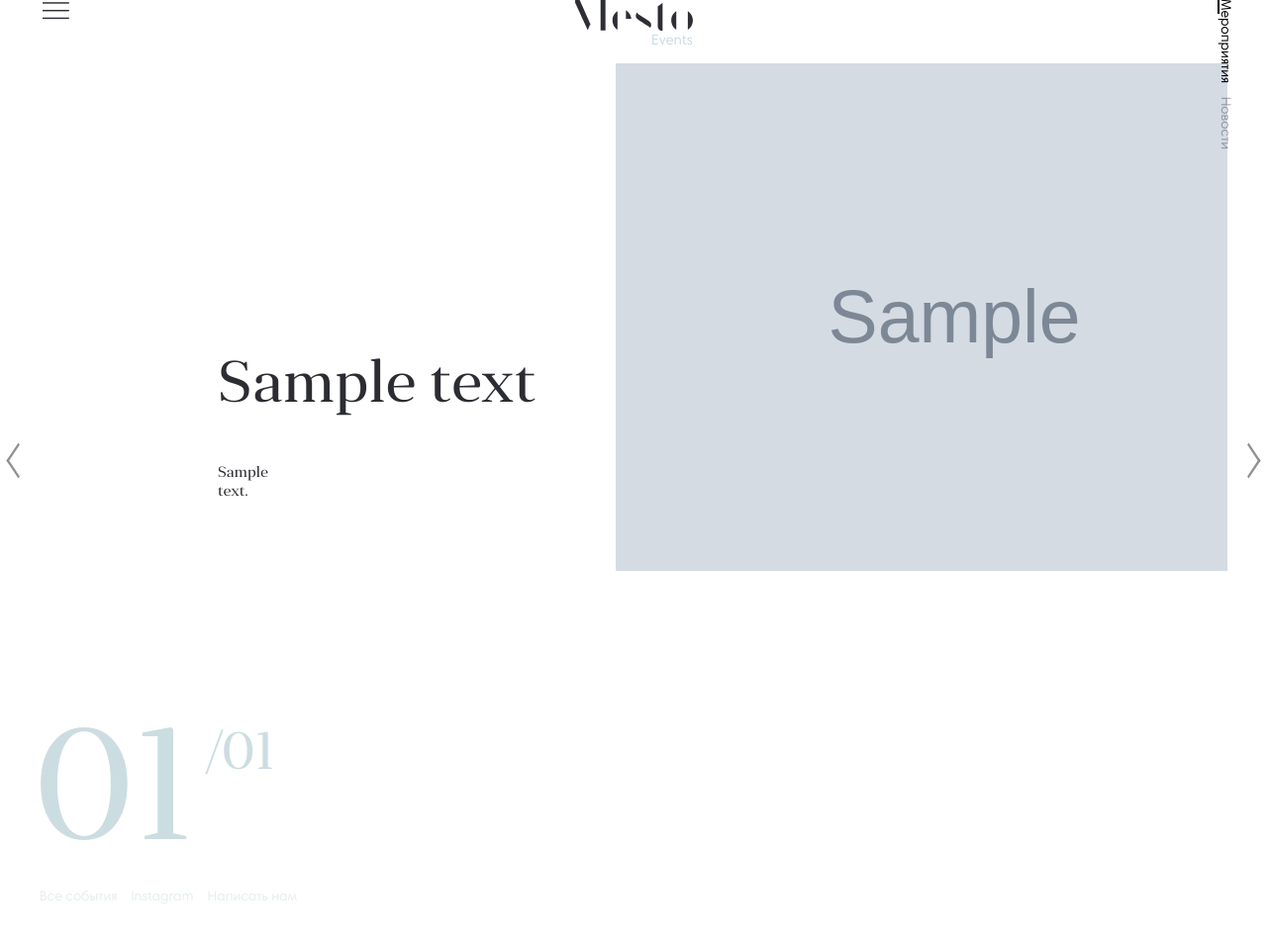
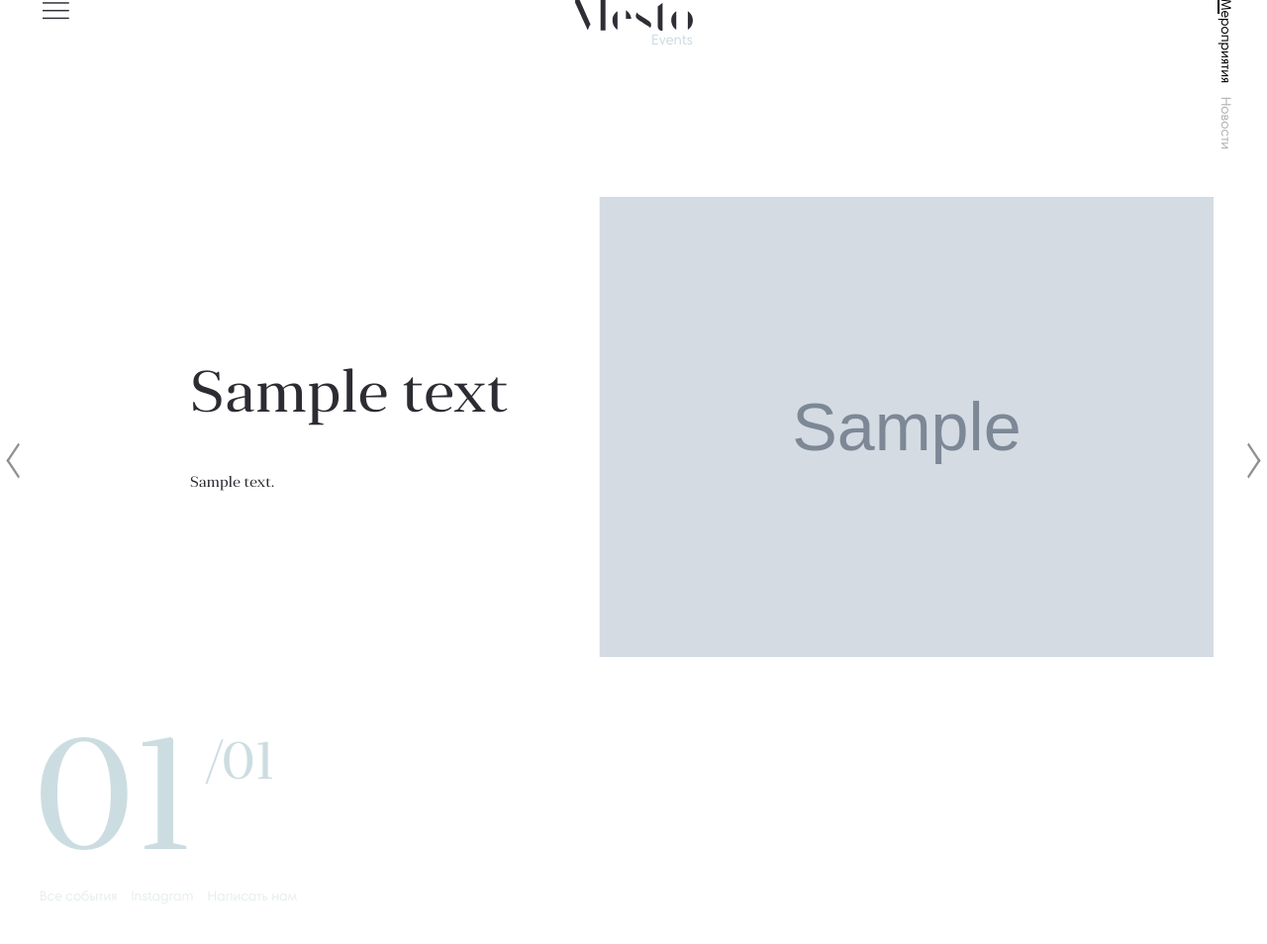
Before and after one commit to ErDmKo/frontend-examle, a Django app: template events/templates/events/top.html in a window 1280 px wide. Shown: the part 41-995 px from the top of the page at 99% size. Run offline with Django 3.2, Linux system fonts and the light colour scheme; the template is opened without the code that fills it: values that come from a table or form of the project are taken from there, others are empty; tables that the repository leaves empty hold one stand-in row (values such as "Sample post"); grey boxes marked "Sample" are stand-in pictures; parts of the project's set-up code (start-up, migrations or seed data) failed here and were passed over; some libraries are stand-ins or nearby versions.

Commit message:
Top general mechanic

```diff
--- a/events/templates/events/inc/itemPreview.html
+++ b/events/templates/events/inc/itemPreview.html
@@ -1,6 +1,6 @@
 <a
     href="{% url request.resolver_match.namespace|add:":detail" slug=object.slug %}"
-    class="itemPreview fadeAnimator__ancor {{ modificator }}">
+    class="topEventList__content itemPreview fadeAnimator__ancor {{ modificator }}">
     <figure class="itemPreview__figure">
         <img class="itemPreview__image" src="{{ object.image.url }}"/>
         <figcaption class="itemPreview__wrapper">
--- a/mesto/static/mesto/css/main.css
+++ b/mesto/static/mesto/css/main.css
@@ -446,6 +446,10 @@ table {
   box-sizing: border-box;
   padding: 17px;
   padding-bottom: 35px;
+  -webkit-user-select: none;
+     -moz-user-select: none;
+      -ms-user-select: none;
+          user-select: none;
   position: relative;
 }
 
@@ -454,6 +458,10 @@ table {
 }
 
 .baseEvents__header {
+  -webkit-user-select: none;
+     -moz-user-select: none;
+      -ms-user-select: none;
+          user-select: none;
   text-align: center;
 }
 
@@ -708,6 +716,10 @@ table {
 }
 
 .itemPreview__content {
+  -webkit-user-select: all;
+     -moz-user-select: all;
+      -ms-user-select: all;
+          user-select: all;
   font: 15px 'anglecia_pro_titleregular';
   text-align: left;
 }
@@ -1072,7 +1084,7 @@ html a {
   }
 
   .baseEvents {
-    padding: 40px;
+    padding: 0px;
   }
 
   .baseEvents__subheader {
@@ -1085,7 +1097,7 @@ html a {
 
   .baseEvents__header {
     position: relative;
-    margin: 0 auto;
+    margin: 40px auto 0;
     width: 120px;
   }
 
@@ -1117,33 +1129,61 @@ html a {
     opacity: 1;
   }
 
+  .topEventList {
+    overflow-x: auto;
+  }
+
   .topEventList__date {
-    left: -7px;
+    left: 33px;
     -webkit-transform: translateX(0%);
         -ms-transform: translateX(0%);
             transform: translateX(0%);
     opacity: 1;
-    bottom: 70px;
+    bottom: 140px;
+  }
+
+  .topEventList__wrapper {
+    height: 100%;
+  }
+
+  .topEventList__wrapper .topEventList__content {
+    width: 99%;
+    position: relative;
+  }
+
+  .topEventList__wrapper .topEventList__content,
+  .topEventList__wrapper:after {
+    display: inline-block;
+    vertical-align: middle;
+  }
+
+  .topEventList__wrapper:after {
+    content: '';
+    width: 1px;
+    height: 100%;
   }
 
   .itemPreview.top .itemPreview__image {
-    margin-left: calc(50% + 40px);
-    width: auto;
-    height: 60%;
-    left: calc(50% - 30px);
+    width: 70%;
+    margin-top: -200px;
+    -webkit-transform: translateX(calc(50% - 30px));
+        -ms-transform: translateX(calc(50% - 30px));
+            transform: translateX(calc(50% - 30px));
   }
 
   .itemPreview.top .itemPreview__wrapper {
     position: absolute;
-    top: calc(50% - 70px);
+    top: calc(50% - 110px);
     -webkit-transform: translateY(-50%);
         -ms-transform: translateY(-50%);
             transform: translateY(-50%);
     z-index: 1;
+    left: 0px;
+    right: 0px;
   }
 
   .itemPreview.top .itemPreview__content {
-    width: calc(50% - 90px);
+    width: calc(50% - 30px);
   }
 
   .itemPreview.top .itemPreview__header {
--- a/src/app/css/baseEvents.css
+++ b/src/app/css/baseEvents.css
@@ -4,8 +4,9 @@
     box-sizing: border-box;
     padding: var(--padding);
     padding-bottom: 35px;
+    user-select: none;
     @media (min-width: 800px) {
-        padding: 40px;
+        padding: 0px;
     }
     position: relative;
     &__subheader {
@@ -19,10 +20,11 @@
         }
     }
     &__header {
+        user-select: none;
         text-align: center;
         @media (min-width: 800px) {
             position: relative;
-            margin: 0 auto;
+            margin: 40px auto 0;
             width: 120px;
         }
         &__img {
```
Also changed, not shown: src/app/css/itemPreview.css (+8 -6 lines), src/app/css/topEventList.css (+22 -2 lines).
